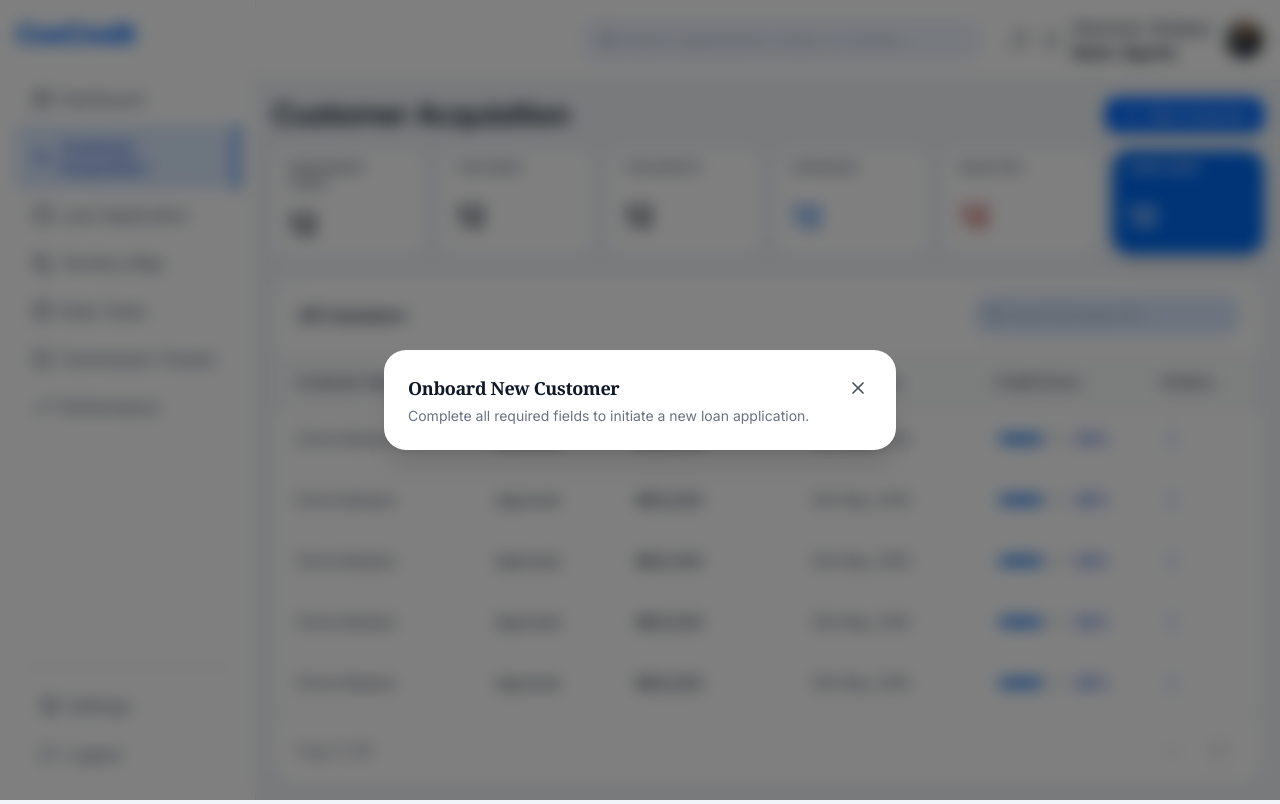
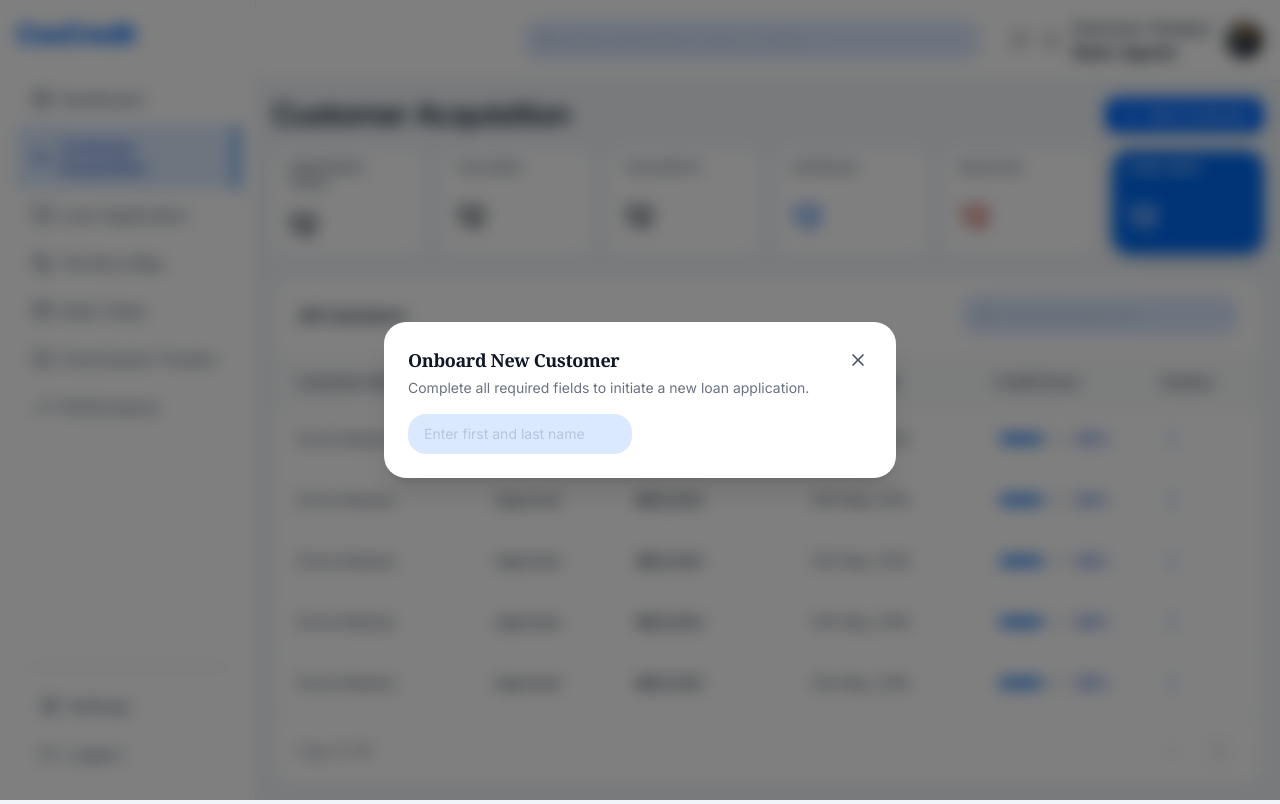
Before and after one commit to Banicoop/coocredit-business, a Next.js app: page /agents/customers in a window 1280 px wide. Both pictures are taken after a click on the button "New Customer". Built offline with nearby package versions, Linux system fonts and the light colour scheme; a web font is replaced by a local one.

Commit message:
refactored and optimized TextField component

```diff
--- a/src/app/(dashboard)/_components/Topbar.tsx
+++ b/src/app/(dashboard)/_components/Topbar.tsx
@@ -17,7 +17,7 @@ const Topbar = () => {
   return (
     <div className='shadow-sm bg-white hidden lg:flex w-full'>
         <section className="flex p-4 items-center justify-end gap-7 w-full">
-            <TextField startIcon={<Search size={18} className=''/>} placeholder='Search applications, loans, or clients...' className='bg-[#EEF4FF] text-[#6B7280] py-1.5 px-4 border min-w-100'/>
+            <TextField variant='primary' startIcon={<Search size={18} className=''/>} placeholder='Search applications, loans, or clients...' className='outline-none min-w-100'/>
 
           <div className="flex items-center gap-3 w-auto h-auto">
              <BellDot size={20} className='text-[#6B7280] cursor-pointer'/>
--- a/src/app/(dashboard)/agents/(main)/customers/@modals/AddCustomerModal.tsx
+++ b/src/app/(dashboard)/agents/(main)/customers/@modals/AddCustomerModal.tsx
@@ -1,3 +1,4 @@
+import { TextField } from '@/components/primitives/inputs/TextField';
 import { Modal } from '@/components/primitives/modals/Modal';
 import React from 'react'
 
@@ -5,6 +6,13 @@ const AddCustomerModal = ({open, setOpen}: {open: boolean, setOpen: any}) => {
   return (
     <Modal open={open} onOpenChange={setOpen}>
         <Modal.Header title='Onboard New Customer' description='Complete all required fields to initiate a new loan application.'/>
+        <Modal.Body>
+            <div className="grid grid-cols-2 gap-4">
+                <TextField
+                    variant='primary'
+                    placeholder='Enter first and last name'/>
+            </div>
+        </Modal.Body>
     </Modal>
   )
 }
--- a/src/app/(dashboard)/agents/(main)/customers/page.tsx
+++ b/src/app/(dashboard)/agents/(main)/customers/page.tsx
@@ -21,7 +21,7 @@ const data = Array.from({length: 30}, () => ({
 const TableTitle = () => (
     <Flex className='w-full flex-col md:flex-row justify-between'>
         <Typography>All Customers</Typography>
-        <TextField startIcon={<Search size={18}/>} className='text-[#6B7280] bg-[#DBE9FE] p-2.5 text-sm ' placeholder='Search by name, ID...'/>
+        <TextField startIcon={<Search size={18}/>} variant='primary' className='outline-none' placeholder='Search by name, ID...'/>
     </Flex>
 )
 
--- a/src/app/auth/forgot-password/page.tsx
+++ b/src/app/auth/forgot-password/page.tsx
@@ -5,7 +5,7 @@ import fp from '@/assets/svgs/fp-page.png';
 import Typography from '@/components/primitives/Typography';
 import { TextField } from '@/components/primitives/inputs/TextField';
 import Button from '@/components/primitives/buttons/Button';
-import { ArrowLeft, SendHorizontal } from 'lucide-react';
+import { ArrowLeft, Mail, MailCheckIcon, SendHorizontal } from 'lucide-react';
 import { useRouter } from 'next/navigation';
 
 const ForgotPasswordPage = () => {
@@ -36,8 +36,9 @@ const ForgotPasswordPage = () => {
           <TextField
             label="Email Address"
             type="email"
+            startIcon={<Mail size={18}/>}
             placeholder="e.g. agent.name@coocredit.com"
-            className="bg-[#EEF4FF] py-2.5 px-3.5 border"
+            className="outline-none"
           />
 
           <Button endIcon={<SendHorizontal size={18} />} size="lg" type='submit'>
--- a/src/app/auth/sign-in/page.tsx
+++ b/src/app/auth/sign-in/page.tsx
@@ -29,8 +29,8 @@ const SignInPage = () => {
           <form className="flex flex-1 flex-col gap-4 justify-center p-5">
             <Typography variant='h2' font='poppins'>Agent Portal Login</Typography>
             <Typography color='primary' className='text-lg' font='poppins'>Please enter your credentials to authenticate.</Typography>
-            <TextField startIcon={<UserRound size={18}/>} placeholder='Agent ID or Email' className='bg-[#DBE9FE] py-2.5 px-3.5' />
-            <TextField startIcon={<LockKeyhole size={18}/>} placeholder='Secure Password' type='password' className='bg-[#DBE9FE] py-2.5 px-3.5'/>
+            <TextField startIcon={<UserRound size={18}/>} placeholder='Agent ID or Email' className='outline-none' variant='primary' />
+            <TextField startIcon={<LockKeyhole size={18}/>} placeholder='Secure Password' type='password' className='outline-none' variant='primary'/>
             <Button size='lg' onClick={() => redirect('/agents')} endIcon={<SendHorizontal size={20}/>}>Sign In to Portal</Button>
             <div className="flex items-center justify-between">
               <div className="flex items-center gap-1">
--- a/src/components/primitives/inputs/TextField.tsx
+++ b/src/components/primitives/inputs/TextField.tsx
@@ -1,46 +1,167 @@
-import React, { forwardRef, InputHTMLAttributes } from 'react'
+import clsx from 'clsx';
+import React, {
+  forwardRef,
+  InputHTMLAttributes,
+} from 'react';
 
+type Variant =
+  | 'primary'
+  | 'secondary'
+  | 'tertiary'
+  | 'ghost'
+  | 'outline';
 
-interface TextFieldProps extends InputHTMLAttributes<HTMLInputElement>{
+type Size =
+  | 'sm'
+  | 'md'
+  | 'lg';
+
+interface TextFieldProps extends InputHTMLAttributes<HTMLInputElement> {
+  variant?: Variant;
+  size1?: Size;
+
   label?: string;
   desc?: string;
-    descClass?: string
-    wrapperClass?: string;
+
   startIcon?: React.ReactNode;
-    className?: string;
+  endIcon?: React.ReactNode;
+
+  wrapperClassName?: string;
+  inputWrapperClassName?: string;
+  inputClassName?: string;
+  labelClassName?: string;
+  descClassName?: string;
+
+  error?: boolean;
 }
 
-export const TextField = forwardRef<HTMLInputElement, TextFieldProps>(({label, startIcon, className, wrapperClass, desc, descClass, ...props}, ref) => {
+const variantStyles: Record<Variant, string> = {
+  primary:
+    'bg-[#DBE9FE] text-[#94A3B8]',
+
+  secondary:
+    'bg-gray-100 ',
+
+  tertiary:
+    'bg-white border border-gray-200 ',
+
+  ghost:
+    'bg-transparent border border-transparent',
+
+  outline:
+    'bg-white border border-gray-300 ',
+};
+
+const sizeStyles: Record<Size, string> = {
+  sm: 'px-3 py-2.5 text-sm rounded-lg',
+  md: 'px-4 py-2.5 text-sm rounded-xl',
+  lg: 'px-5 py-2.5 text-base rounded-2xl',
+}
+
+export const TextField = forwardRef<
+  HTMLInputElement,
+  TextFieldProps
+>(
+  (
+    {
+      variant = 'primary',
+      size1 = 'md',
+
+      label,
+      desc,
+
+      startIcon,
+      endIcon,
+
+      wrapperClassName,
+      inputWrapperClassName,
+      inputClassName,
+      labelClassName,
+      descClassName,
+
+      error,
+
+      disabled,
+
+      ...props
+    },
+    ref,
+  ) => {
     return (
-    <section className={`flex flex-col gap-1.5 ${wrapperClass}`}>
+      <section
+        className={clsx(
+          'flex flex-col gap-1.5',
+          wrapperClassName,
+        )}
+      >
         {label && (
-          <label className="text-sm font-medium">
+          <label
+            className={clsx(
+              'text-sm font-medium',
+              labelClassName,
+            )}
+          >
             {label}
           </label>
         )}
 
-        <div className={`flex flex-row items-center gap-1.5 rounded-lg ${className}`}>
+        <div
+          className={clsx(
+            'flex w-full items-center gap-2 transition-all',
+
+            variantStyles[variant],
+            sizeStyles[size1],
+
+            error &&
+              'border border-red-500 focus-within:border-red-500',
+
+            disabled &&
+              'cursor-not-allowed opacity-60',
+
+            inputWrapperClassName,
+          )}
+        >
           {startIcon && (
-                <span className="">{startIcon}</span>
+            <span className='text-gray-400'>
+              {startIcon}
+            </span>
           )}
 
           <input
-                className={`w-full outline-none transition-all border-none`
-            }
             ref={ref}
+            disabled={disabled}
+            className={clsx(
+              'w-full border-none outline-none',
+
+              disabled &&
+                'cursor-not-allowed',
+
+              inputClassName,
+            )}
             {...props}
           />
+
+          {endIcon && (
+            <span className='text-gray-400'>
+              {endIcon}
+            </span>
+          )}
         </div>
 
         {desc && (
-          <p className={descClass}>
+          <p
+            className={clsx(
+              'text-xs text-gray-500',
+              error && 'text-red-500',
+              descClassName,
+            )}
+          >
             {desc}
           </p>
         )}
-
       </section>
-  )
-})
-
+    );
+  },
+);
 
 TextField.displayName = 'TextField';
```
Lines whose indentation alone changed are shown as unchanged.
